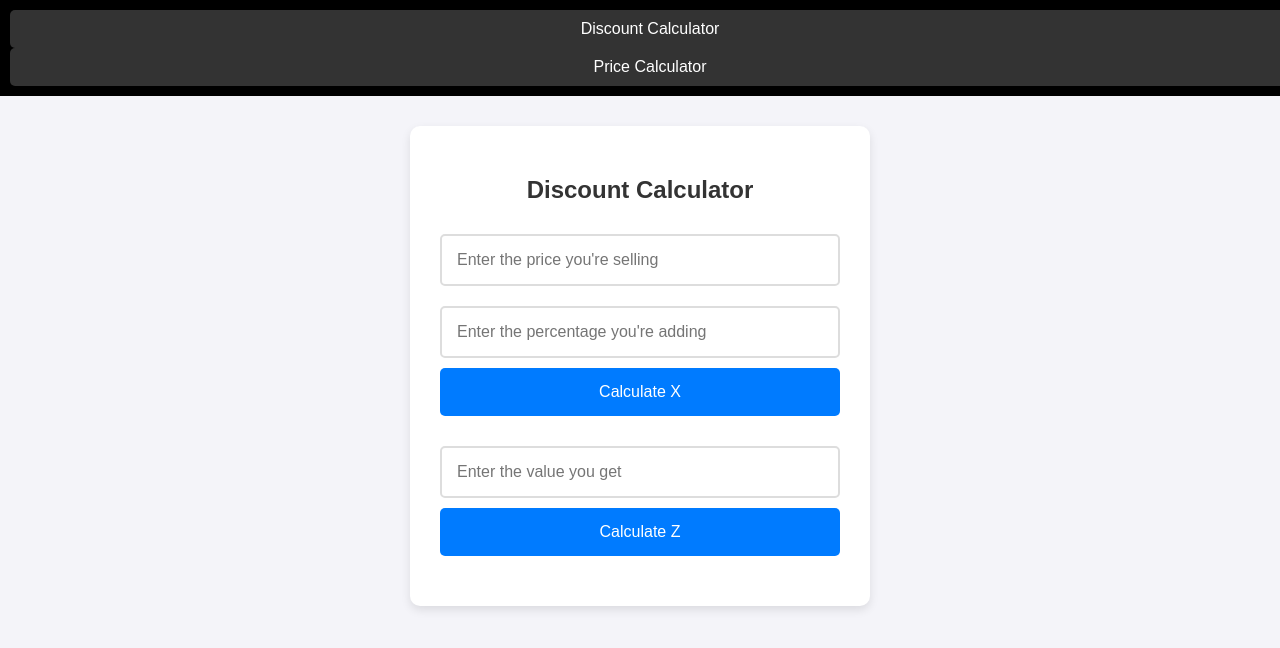
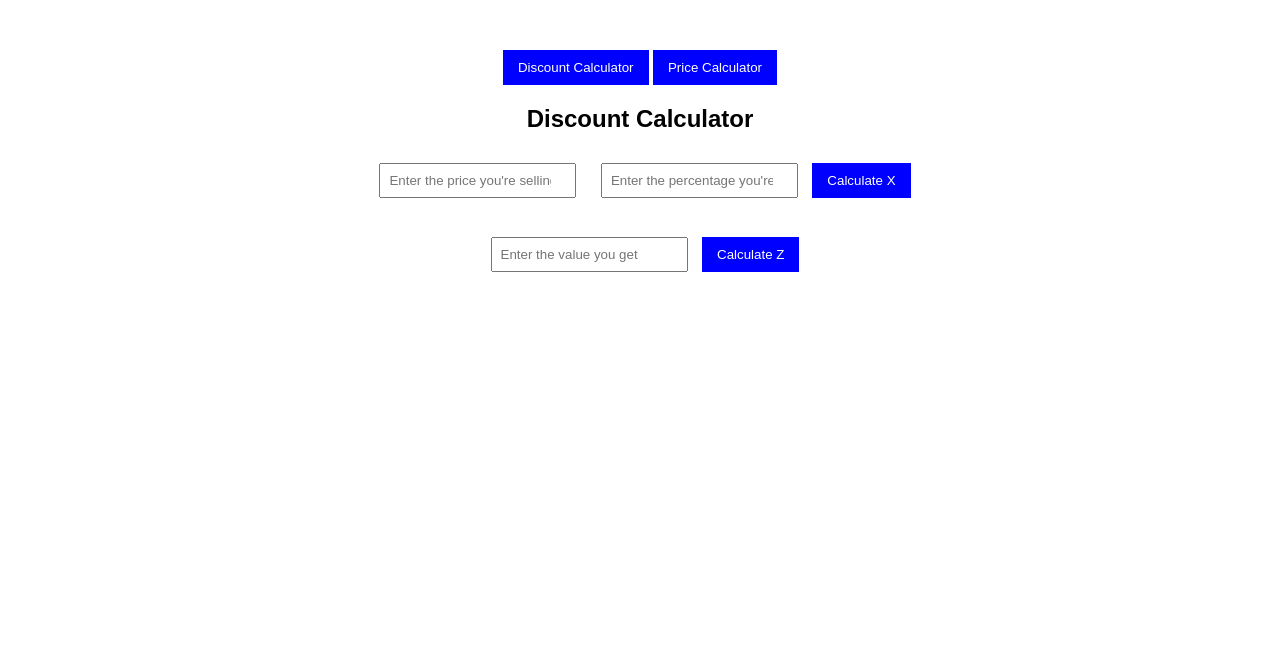
Before and after one commit to YasirAhmed727/LubnaSelectionsCalculator, a plain HTML site: page index.html in a window 1280 px wide. Drawn offline with Linux system fonts and the light colour scheme.

Commit message:
Update index.html

```diff
--- a/index.html
+++ b/index.html
@@ -3,96 +3,34 @@
 <head>
     <meta charset="UTF-8">
     <meta name="viewport" content="width=device-width, initial-scale=1.0">
-    <title>Calculator</title>
+    <title>Percentage Calculator</title>
     <style>
         body {
-            font-family: 'Arial', sans-serif;
-            background-color: #f4f4f9;
-            margin: 0;
+            font-family: Arial, sans-serif;
+            text-align: center;
+            margin: 50px;
         }
-
-        /* Header Styling */
-        .header {
-            background-color: #000;
-            color: white;
-            padding: 10px 0;
-            text-align: center;
+        input {
+            margin: 10px;
+            padding: 8px;
         }
-
-        .header button {
-            background-color: #333;
+        /* Container for the buttons */
+        .button-container {
+            display: flex;
+            justify-content: space-between; /* This ensures buttons are on opposite sides */
+            width: 100%;
+            max-width: 600px; /* Optional: You can control the max width of the container */
+            margin: 0 auto;
+        }
+        button {
+            padding: 10px 15px;
+            background-color: blue;
             color: white;
             border: none;
-            padding: 10px 20px;
-            font-size: 16px;
             cursor: pointer;
-            margin: 0 10px;
-            border-radius: 5px;
         }
-
-        .header button:hover {
-            background-color: #555;
-        }
-
-        /* Calculator Styling */
-        .container {
-            background-color: #fff;
-            padding: 30px;
-            border-radius: 10px;
-            box-shadow: 0 4px 10px rgba(0, 0, 0, 0.1);
-            width: 100%;
-            max-width: 400px;
-            text-align: center;
-            margin: 30px auto;
-        }
-
-        h2 {
-            color: #333;
-            font-size: 24px;
-            margin-bottom: 20px;
-        }
-
-        input {
-            width: 100%;
-            padding: 15px;
-            margin: 10px 0;
-            font-size: 16px;
-            border: 2px solid #ddd;
-            border-radius: 5px;
-            box-sizing: border-box;
-        }
-
-        input:focus {
-            border-color: #007bff;
-            outline: none;
-        }
-
-        button {
-            width: 100%;
-            padding: 15px;
-            background-color: #007bff;
-            color: white;
-            font-size: 16px;
-            border: none;
-            border-radius: 5px;
-            cursor: pointer;
-            transition: background-color 0.3s ease;
-        }
-
         button:hover {
-            background-color: #0056b3;
-        }
-
-        h3 {
-            color: #333;
-            font-size: 18px;
-            margin-top: 20px;
-            font-weight: normal;
-        }
-
-        .error {
-            color: red;
-            font-size: 14px;
+            background-color: darkblue;
         }
     </style>
 </head>
```
